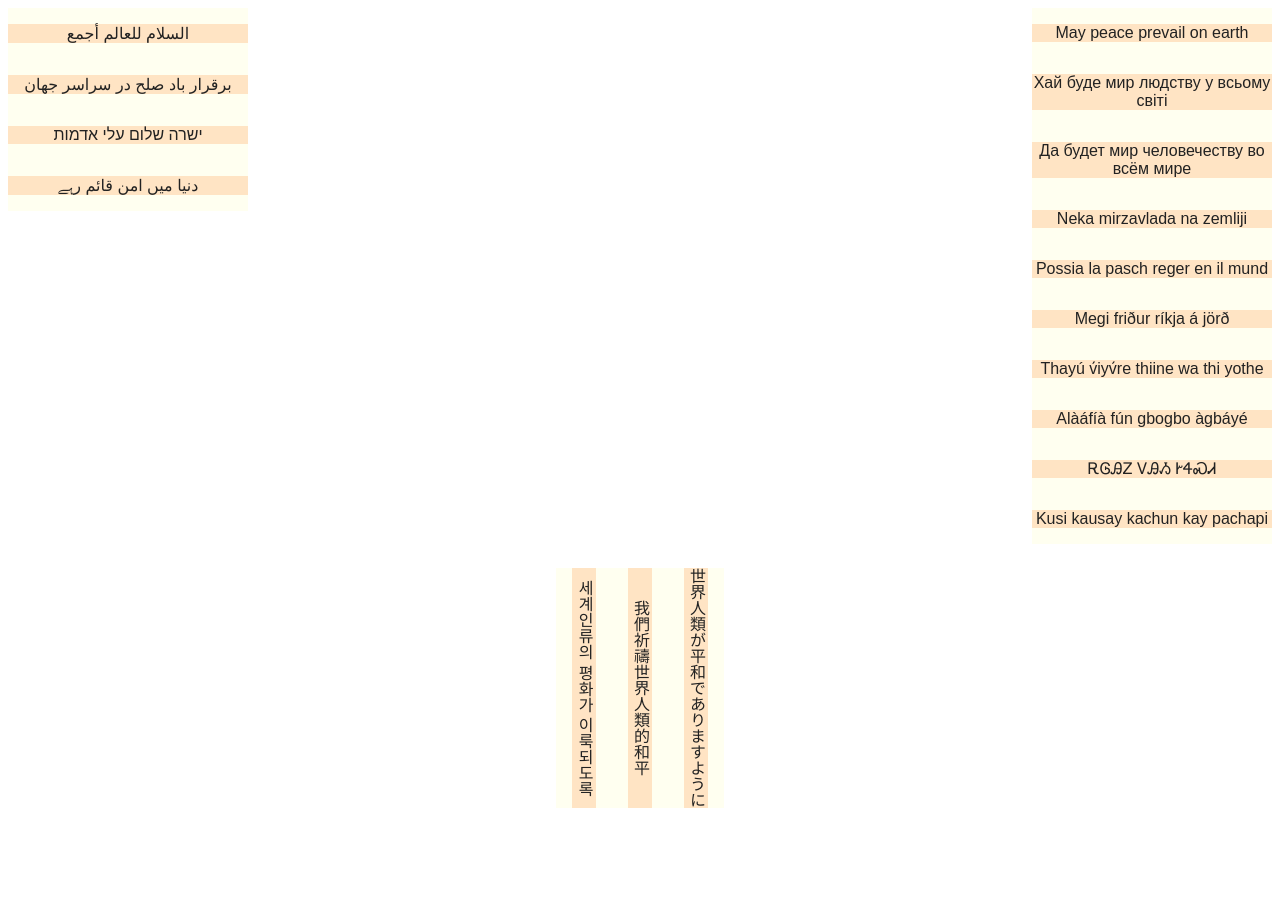
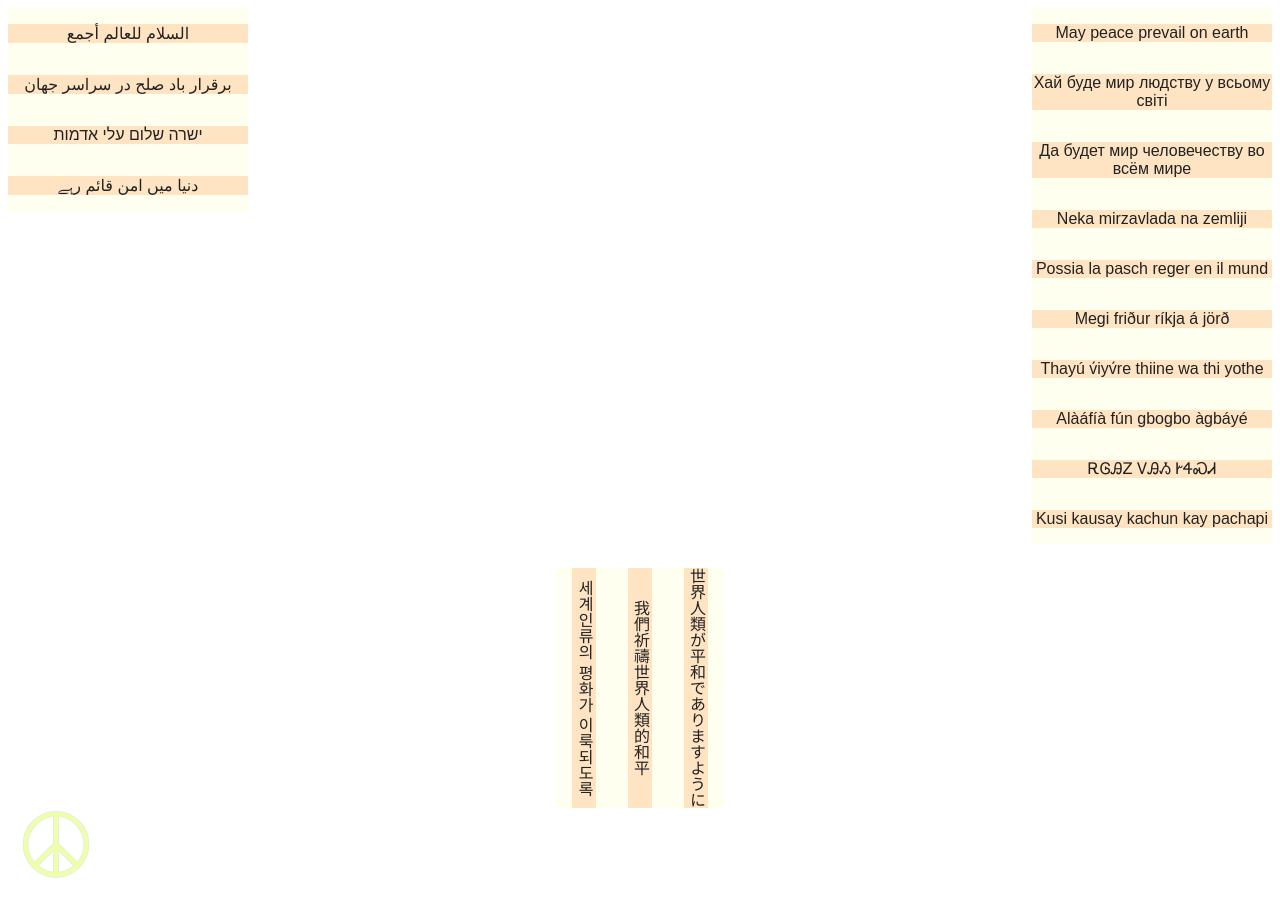
Before and after one commit to geohouse/peace-panels, a website built with Parcel: page src/index.html in a window 1280 px wide. Before the commit the page ends 816 px from the top, so only its background shows below. Built offline with nearby package versions, Linux system fonts and the light colour scheme; what @svgdotjs/svg.js would draw is missing.

Commit message:
adding peace sign svg

```diff
--- a/src/index.css
+++ b/src/index.css
@@ -77,6 +77,12 @@ peace-panel {
   right: 0px;
 }
 
+/* svg {
+  position: fixed;
+  top: 500px;
+  left: 600px;
+} */
+
 .full-container {
   position: fixed;
   /* top: 0px;
--- a/src/index.html
+++ b/src/index.html
@@ -13,6 +13,7 @@
       <div class="banner-rtol"></div>
       <div class="banner-ttob"></div>
       <div class="banner-ltor"></div>
+
       <!-- <svg
         width="200"
         height="250"
@@ -31,7 +32,12 @@
         ></polygon>
       </svg> -->
     </div>
-
+    <img
+      src="../img/peace-sign.svg"
+      alt="Peace symbol"
+      width="100"
+      height="100"
+    />
     <!-- <svg width="200" height="300" version="1.1" xmlns="http://www.w3.org/2000/svg">
         <polygon points="0,0 0,300 150,150 150,0" fill="red"></svg>
     </svg> -->
```
Also changed, not shown: dist/index.html, dist/peace-sign.570d4596.svg (added), img/peace-sign.svg (added), 1 other file.
